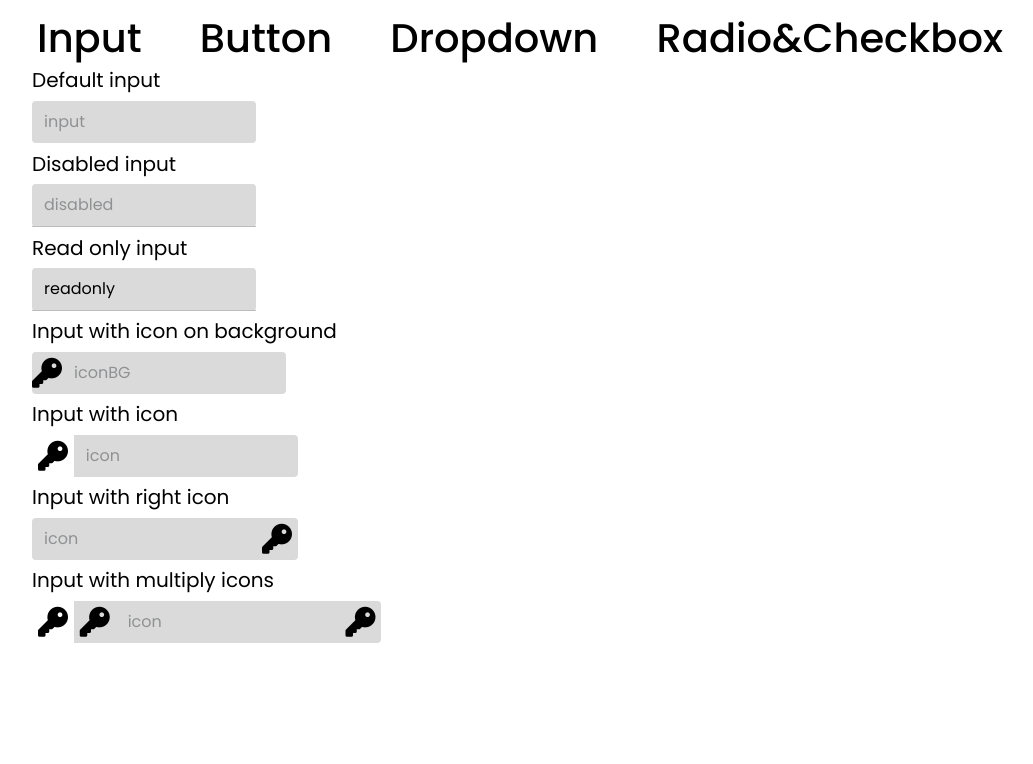
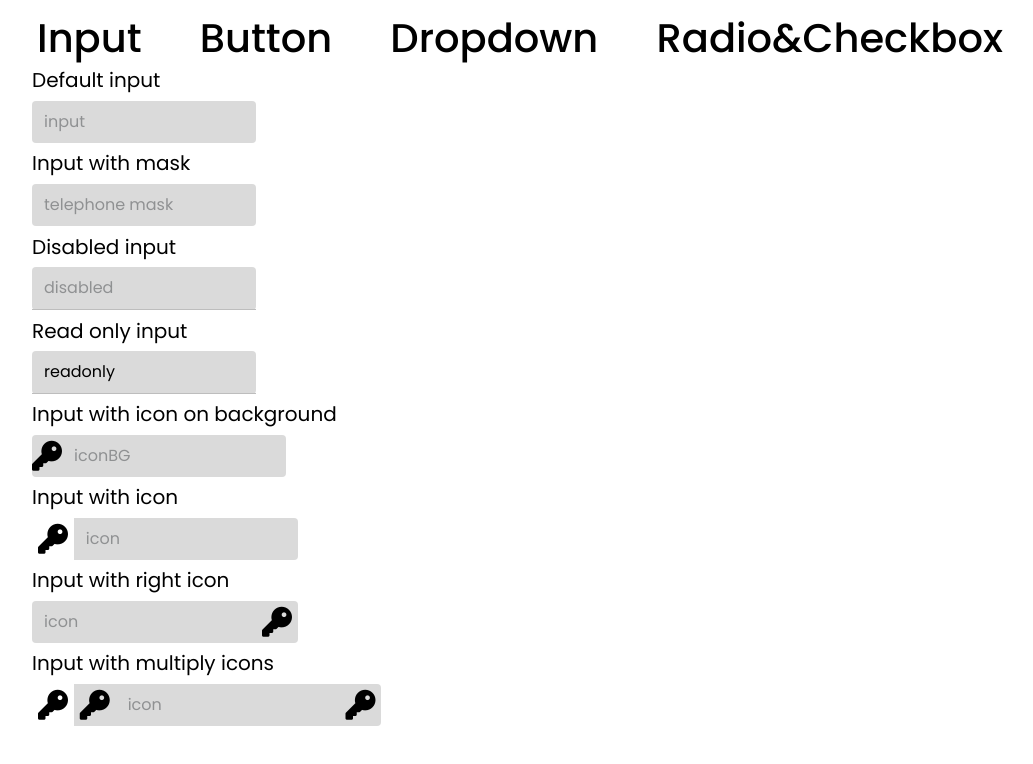
Before and after one commit to rich11berr/Hmm-UI-Kit, a plain HTML site: page index.html in a window 1280 px wide. Both pictures are taken after a click on the item "Input". Shown: the part 82-846 px from the top of the page, without its empty margins (32-1065 px from the left). Before the commit the page ends 800 px from the top, so only its background shows below. Drawn offline with nearby package versions, Linux system fonts and the light colour scheme; files that its build step writes are made by us from their sources.

Commit message:
init: init mask

```diff
--- a/index.html
+++ b/index.html
@@ -37,6 +37,19 @@
                         id="input1"
                         type="text"
                         placeholder="input"
+                    />
+                </div>
+            </div>
+            <div class="container__wrap">
+                <div class="hmm__inputgroup">
+                    <label class="hmm__inputgroup-label" for="input1"
+                        >Input with mask</label
+                    >
+                    <input
+                        class="hmm__inputgroup-input telMask"
+                        id="input1"
+                        type="tel"
+                        placeholder="telephone mask"
                     />
                 </div>
             </div>
@@ -261,7 +274,8 @@
                 </div>
             </div>
         </section>
-        <script defer src="./js/slide.js"></script>
+        <script src="./js/slide.js"></script>
         <script src="./js/dropdown.js"></script>
+        <script src="./js/telMask.js"></script>
     </body>
 </html>
```
Also changed, not shown: js/telMask.js (added).
